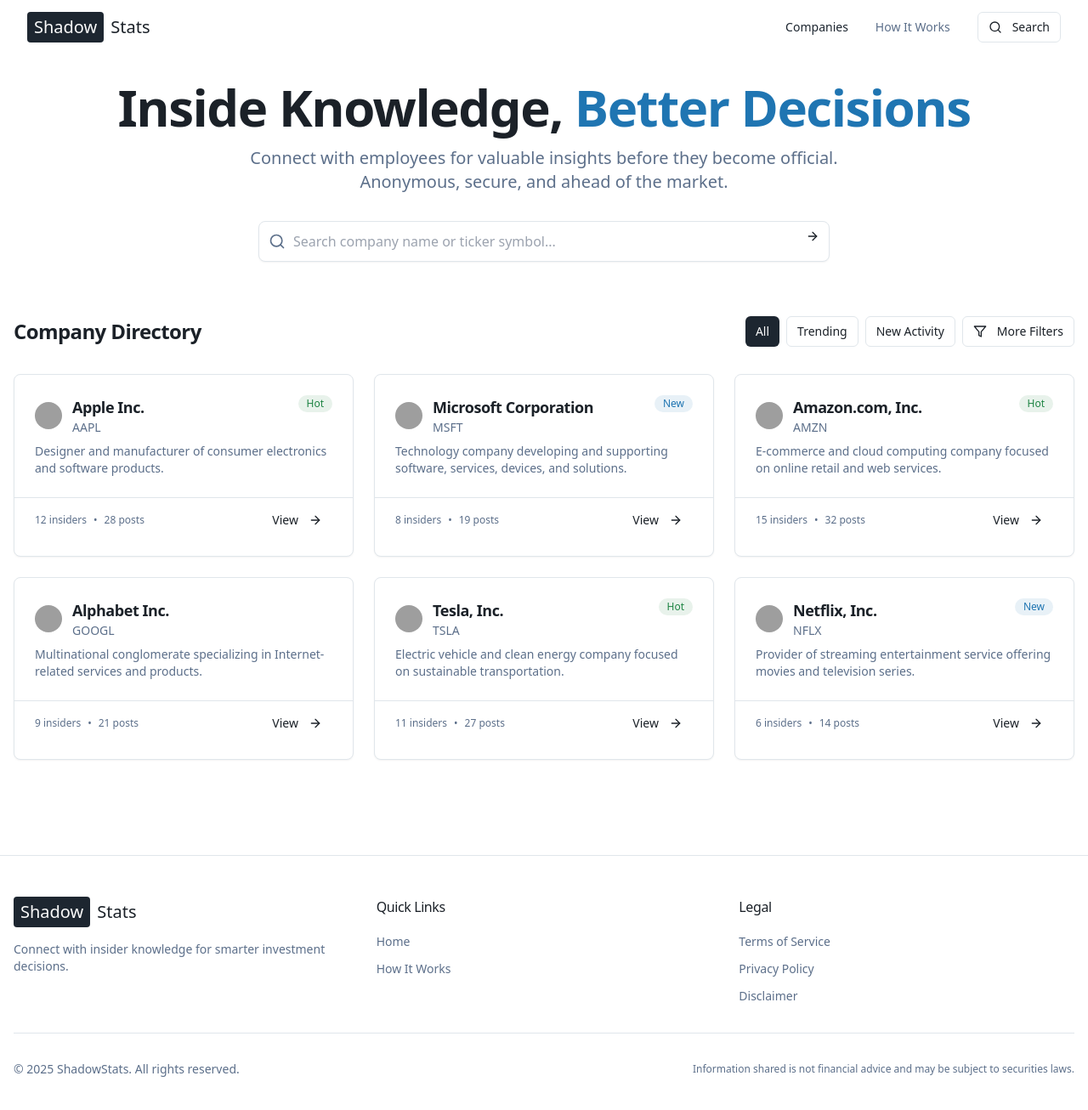
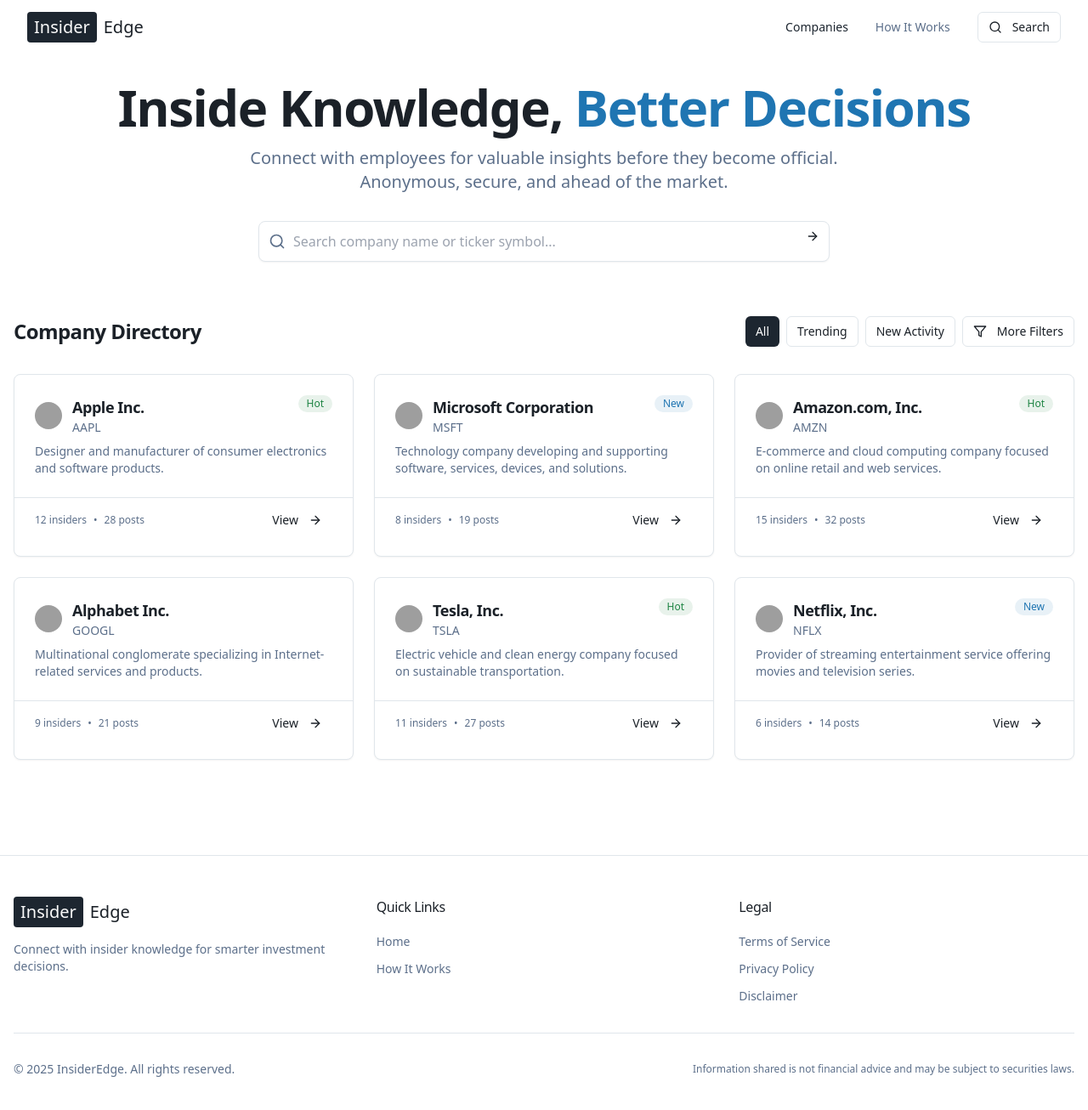
Before and after one commit to dylandied/Shadow, a React (Vite) app: page / in a window 1280 px wide. Shown: the top 1306 px of the page at 85% size. Built offline with nearby package versions, Linux system fonts and the light colour scheme; grey boxes are pictures that could not be loaded.

Commit message:
Rename project to InsiderEdge
Renames the project back to InsiderEdge.

```diff
--- a/src/components/layout/Footer.tsx
+++ b/src/components/layout/Footer.tsx
@@ -1,3 +1,4 @@
+
 import { Link } from "react-router-dom";
 
 const Footer = () => {
@@ -9,8 +10,8 @@ const Footer = () => {
         <div className="grid grid-cols-1 md:grid-cols-3 gap-8">
           <div>
             <div className="flex items-center space-x-2 text-xl font-medium mb-4">
-              <span className="bg-primary text-primary-foreground px-2 py-1 rounded">Shadow</span>
-              <span>Stats</span>
+              <span className="bg-primary text-primary-foreground px-2 py-1 rounded">Insider</span>
+              <span>Edge</span>
             </div>
             <p className="text-sm text-muted-foreground">
               Connect with insider knowledge for smarter investment decisions.
@@ -57,7 +58,7 @@ const Footer = () => {
 
         <div className="mt-8 pt-8 border-t border-border flex flex-col md:flex-row justify-between items-center">
           <p className="text-sm text-muted-foreground">
-            &copy; {currentYear} ShadowStats. All rights reserved.
+            &copy; {currentYear} InsiderEdge. All rights reserved.
           </p>
           <p className="text-xs text-muted-foreground mt-2 md:mt-0">
             Information shared is not financial advice and may be subject to securities laws.
--- a/src/components/layout/Navbar.tsx
+++ b/src/components/layout/Navbar.tsx
@@ -39,8 +39,8 @@ const Navbar = () => {
               to="/"
               className="flex items-center space-x-2 text-xl font-medium"
             >
-              <span className="bg-primary text-primary-foreground px-2 py-1 rounded">Shadow</span>
-              <span>Stats</span>
+              <span className="bg-primary text-primary-foreground px-2 py-1 rounded">Insider</span>
+              <span>Edge</span>
             </Link>
           </div>
 
```
